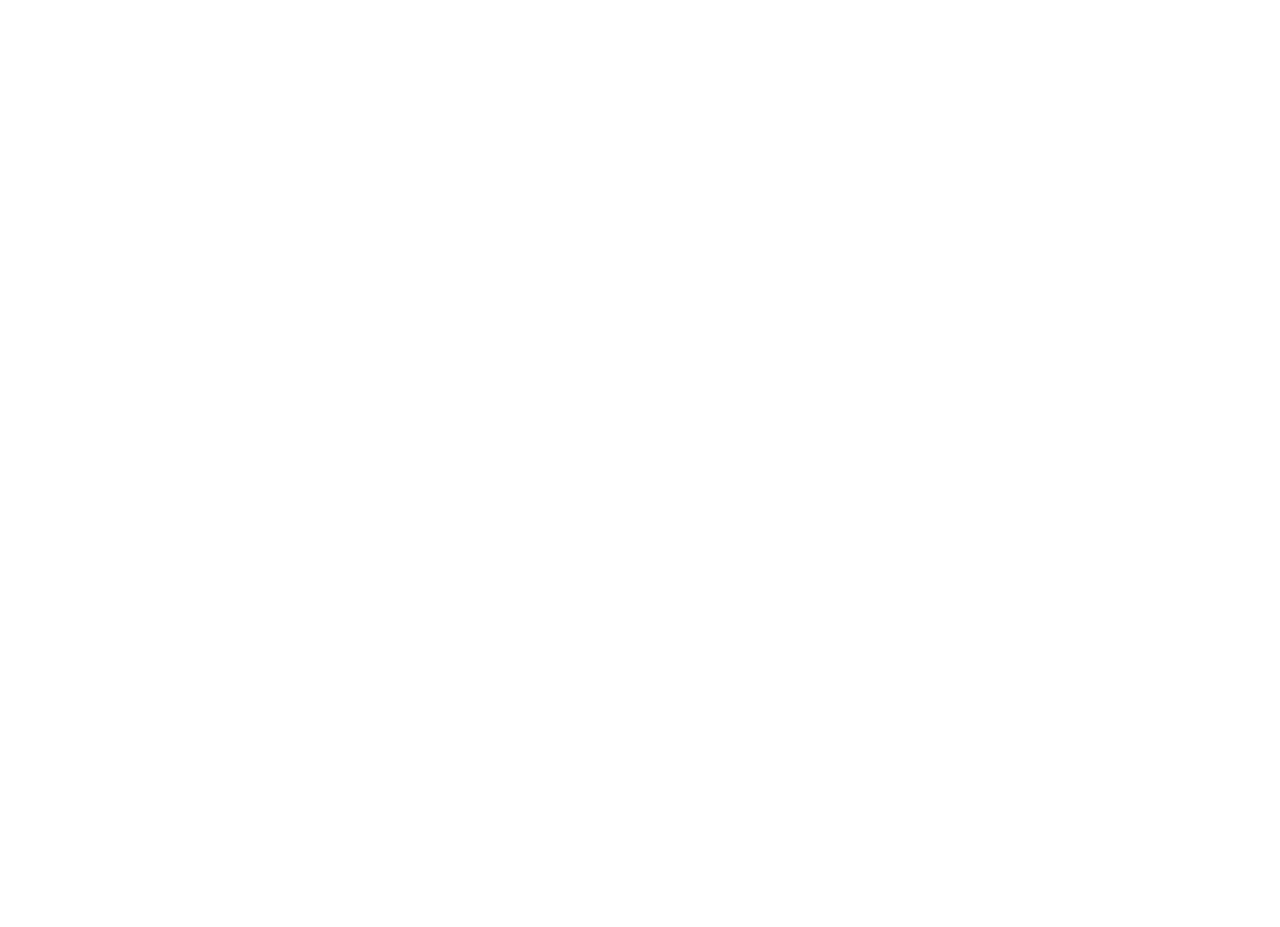
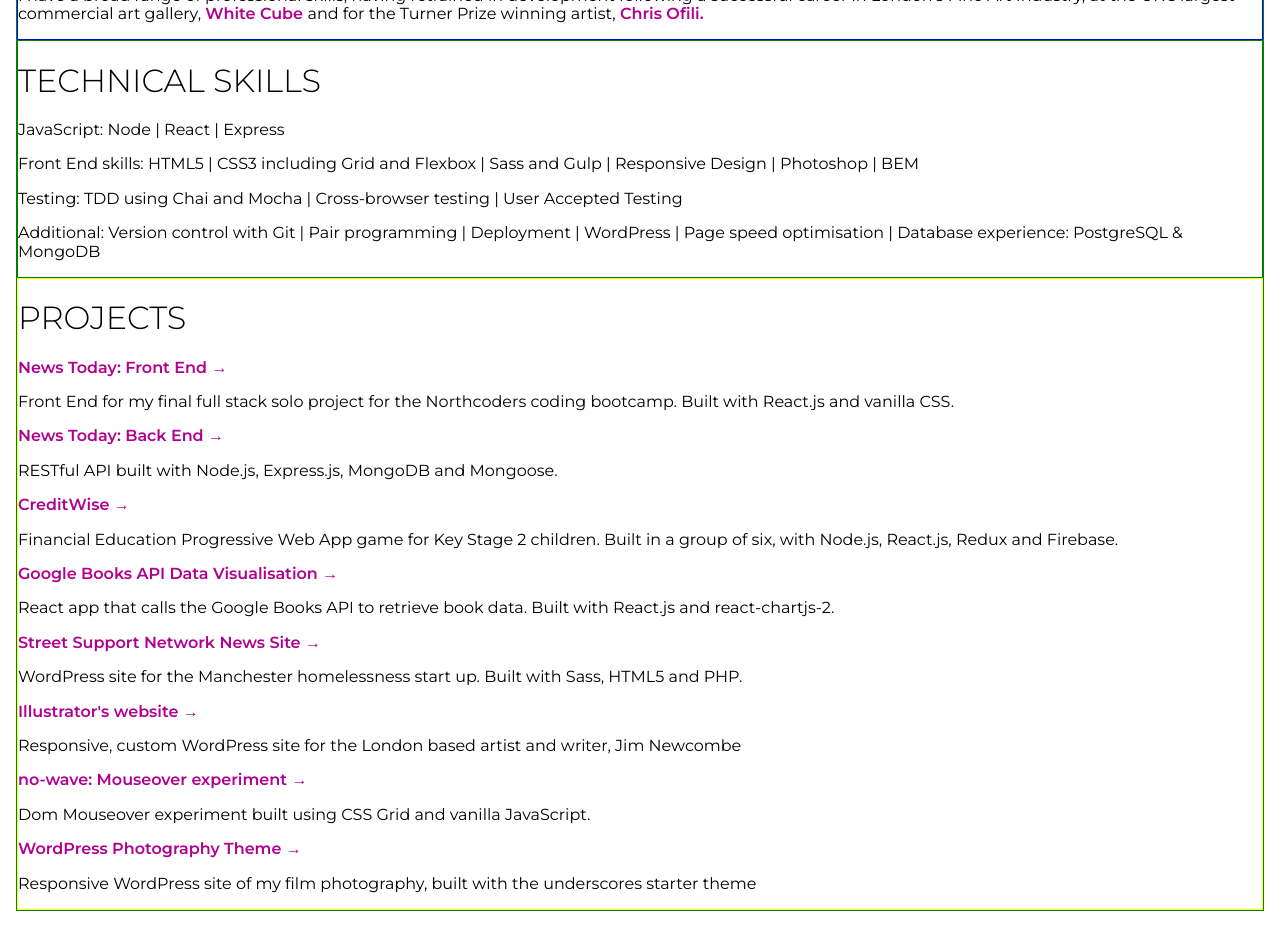
Before and after one commit to bnmrly/bnmrly.github.io, a React (Create React App) app: page / in a window 1280 px wide. Shown: the part 280-1207 px from the top of the page. Before the commit the page ends 800 px from the top, so only its background shows below. Built offline with nearby package versions, Linux system fonts and the light colour scheme.

Commit message:
Add main component with old copy

```diff
--- a/src/App.js
+++ b/src/App.js
@@ -1,10 +1,14 @@
 import React, { Fragment } from 'react';
 import styled from 'styled-components/macro';
 import { ThemeProvider } from 'styled-components';
-import Header from './components/Header';
 import GlobalStyle from './GlobalStyle';
 import Theme from './Theme';
 import { Normalize } from 'styled-normalize';
+
+// Components
+
+import Header from './components/Header';
+import Main from './components/Main';
 
 const AppWrapper = styled.div`
   margin: 1rem;
@@ -17,6 +21,7 @@
       <ThemeProvider theme={Theme}>
         <AppWrapper>
           <Header />
+          <Main />
           <GlobalStyle />
         </AppWrapper>
       </ThemeProvider>
--- a/src/GlobalStyle.js
+++ b/src/GlobalStyle.js
@@ -13,21 +13,30 @@
   color: ${props => props.theme.color.primaryFontColor}
 }
 
-a {
-  text-decoration: none;
-}
-
 h1 {
   font-weight: 300;
   text-transform: uppercase;
 }
 
 h2 {
+  font-weight: 200;
   text-transform: uppercase;
 }
 
+a {
+  text-decoration: none;
+  font-weight: 600;
+  color: ${props => props.theme.color.link};
+}
 
+a:hover {
+  color: ${props => props.theme.color.linkHover};
+}
 
+ul {
+  list-style-type: none;
+  padding-left: 0;
+}
 `;
 
 export default GlobalStyle;
--- a/src/Theme.js
+++ b/src/Theme.js
@@ -2,7 +2,8 @@
   color: {
     siteBackground: '#d9d9d9',
     primaryFont: '#333',
-    hover: '#b00090'
+    link: '#b00090',
+    linkHover: '#C57EBC'
   },
   dimensions: {
     iconHeight: '40px',
--- a/src/components/Header/index.js
+++ b/src/components/Header/index.js
@@ -24,12 +24,11 @@
     }
 
     a:hover {
-      color: ${props => props.theme.color.hover};
+      color: ${props => props.theme.color.linkHover};
     }
   }
 
   h2 {
-    font-weight: 200;
     font-size: 1em;
     letter-spacing: ${props => props.theme.dimensions.letterSpacingOverride};
   }
--- /dev/null
+++ b/src/components/Main/index.js
@@ -0,0 +1,199 @@
+import React from 'react';
+import styled from 'styled-components/macro';
+
+const MainWrapper = styled.main`
+  border: 1px solid green;
+`;
+
+const MainAbout = styled.section`
+  border: 1px solid blue;
+`;
+
+const MainSkills = styled.section`
+  border: 1px solid green;
+`;
+
+const MainProjects = styled.section`
+  border: 1px solid yellow;
+`;
+
+function Main() {
+  return (
+    <MainWrapper>
+      <MainAbout>
+        <h1>About</h1>
+        <p>
+          I am a Front End Developer and graduate from the{' '}
+          <a href="https://northcoders.com/">Northcoders</a> full stack coding
+          bootcamp.
+        </p>
+        <p>
+          I previously worked in an agile environment as Junior Front End
+          Developer for the Manchester homelessness start up
+          <a href="https://streetsupport.net/"> Street Support Network</a> as
+          well as working as a freelance front end developer, specialising in
+          custom WordPress sites.
+        </p>
+        <p>
+          I have a broad range of professional skills, having retrained in
+          development following a successful career in London's Fine Art
+          Industry, at the UK's largest commercial art gallery,{' '}
+          <a href="https://www.theguardian.com/artanddesign/2011/sep/26/white-cube-empire-record-gallery">
+            {' '}
+            White Cube{' '}
+          </a>
+          and for the Turner Prize winning artist,
+          <a
+            class="link accent"
+            href="https://www.theguardian.com/artanddesign/2017/apr/16/chris-ofili-trinidad-is-really-exciting-tapestry-the-caged-bird-sings-interview"
+          >
+            {' '}
+            Chris Ofili.
+          </a>
+        </p>
+      </MainAbout>
+      <MainSkills>
+        <h1 class="h1">Technical skills</h1>
+        <p class="p">JavaScript: Node | React | Express</p>
+        <p class="p">
+          Front End skills: HTML5 | CSS3 including Grid and Flexbox | Sass and
+          Gulp | Responsive Design | Photoshop | BEM
+        </p>
+        <p class="p">
+          Testing: TDD using Chai and Mocha | Cross-browser testing | User
+          Accepted Testing
+        </p>
+        <p class="p">
+          Additional: Version control with Git | Pair programming | Deployment |
+          WordPress | Page speed optimisation | Database experience: PostgreSQL
+          & MongoDB
+        </p>
+      </MainSkills>
+      <MainProjects>
+        <h1 class="h1">Projects</h1>
+        <ul class="projects-list list">
+          <li class="projects-list__item projects-list__item--news-today-fe image-bg odd">
+            <div class="container-project">
+              <p class="p center project__description--p">
+                <a
+                  class="link accent"
+                  href="https://news-today-ben-marley.herokuapp.com/"
+                >
+                  News Today: Front End &rarr;
+                </a>
+              </p>
+              <p class="p center project__description--p">
+                Front End for my final full stack solo project for the
+                Northcoders coding bootcamp. Built with React.js and vanilla
+                CSS.
+              </p>
+            </div>
+          </li>
+          <li class="projects-list__item projects-list__item--news-today-be image-bg even">
+            <div class="container-project">
+              <p class="p center project__description--p">
+                <a
+                  class="link accent"
+                  href="https://ben-nc-news.herokuapp.com/API"
+                >
+                  News Today: Back End &rarr;
+                </a>
+              </p>
+              <p class="p center project__description--p">
+                RESTful API built with Node.js, Express.js, MongoDB and
+                Mongoose.
+              </p>
+            </div>
+          </li>
+          <li class="projects-list__item projects-list__item--creditwise image-bg--creditwise odd">
+            <div class="container-project">
+              <p class="p center project__description--p">
+                <a
+                  class="link accent"
+                  href="https://github.com/bnmrly/project-game-FE"
+                >
+                  CreditWise &rarr;
+                </a>
+              </p>
+              <p class="p center project__description--p">
+                Financial Education Progressive Web App game for Key Stage 2
+                children. Built in a group of six, with Node.js, React.js, Redux
+                and Firebase.
+              </p>
+            </div>
+          </li>
+          <li class="projects-list__item projects-list__item--google-books-api image-bg even">
+            <div class="container-project">
+              <p class="p center project__description--p">
+                <a
+                  class="link accent"
+                  href="https://tranquil-hollows-48024.herokuapp.com/"
+                >
+                  Google Books API Data Visualisation &rarr;
+                </a>
+              </p>
+              <p class="p center project__description--p">
+                React app that calls the Google Books API to retrieve book data.
+                Built with React.js and react-chartjs-2.
+              </p>
+            </div>
+          </li>
+          <li class="projects-list__item projects-list__item--ssn image-bg odd">
+            <div class="container-project">
+              <p class="p center project__description--p">
+                <a class="link accent" href="https://news.streetsupport.net">
+                  Street Support Network News Site &rarr;
+                </a>
+              </p>
+              <p class="p center project__description--p">
+                WordPress site for the Manchester homelessness start up. Built
+                with Sass, HTML5 and PHP.
+              </p>
+            </div>
+          </li>
+          <li class="projects-list__item projects-list__item--illustrator image-bg even">
+            <div class="container-project">
+              <p class="p center project__description--p">
+                <a class="link accent" href="http://jimnewcombe.co.uk">
+                  Illustrator's website &rarr;
+                </a>
+              </p>
+              <p class="p center project__description--p">
+                Responsive, custom WordPress site for the London based artist
+                and writer, Jim Newcombe
+              </p>
+            </div>
+          </li>
+          <li class="projects-list__item projects-list__item--nowave image-bg odd">
+            <div class="container-project">
+              <p class="p center project__description--p">
+                <a class="link accent" href="http://benmarley.co.uk/no-wave/">
+                  no-wave: Mouseover experiment &rarr;
+                </a>
+              </p>
+              <p class="p center project__description--p">
+                Dom Mouseover experiment built using CSS Grid and vanilla
+                JavaScript.
+              </p>
+            </div>
+          </li>
+          <li class="projects-list__item projects-list__item--myphotography image-bg even">
+            <div class="container-project">
+              <p class="p center project__description--p">
+                <a class="link accent" href="http://benmarleyphotography.co.uk">
+                  WordPress Photography Theme &rarr;
+                </a>
+              </p>
+              <p class="p center project__description--p">
+                Responsive WordPress site of my film photography, built with the
+                underscores starter theme
+              </p>
+            </div>
+          </li>
+        </ul>
+      </MainProjects>
+    </MainWrapper>
+  );
+}
+
+export default Main;
```
